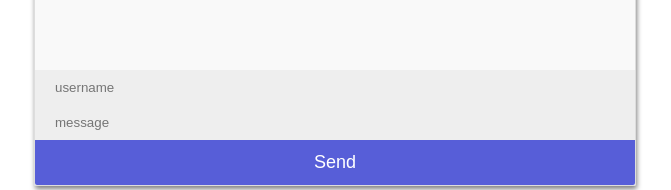
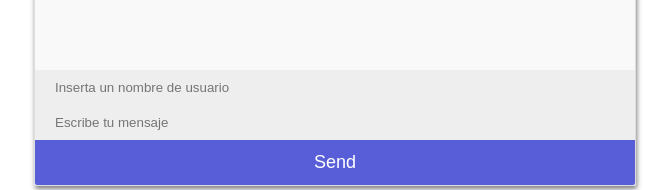
Before and after one commit to bustamanter18/chat, a website: page public/index.html in a window 1280 px wide. Shown: the part 361-551 px from the top of the page, without its empty margins (305-976 px from the left). Drawn offline with nearby package versions, Linux system fonts and the light colour scheme; no server answers.

Commit message:
make iot better

```diff
--- a/public/index.html
+++ b/public/index.html
@@ -15,8 +15,8 @@
     </div>
     <!-- user and message -->
     <form id="form">
-      <input id="username" type="text" placeholder="username">
-      <input id="message" type="text" placeholder="message">
+      <input id="username" type="text" placeholder="Inserta un nombre de usuario">
+      <input id="message" type="text" placeholder="Escribe tu mensaje">
       <button id="send">Send</button>
     </form>
   </div>
```
